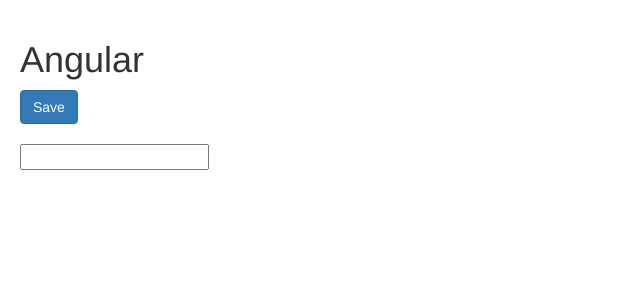
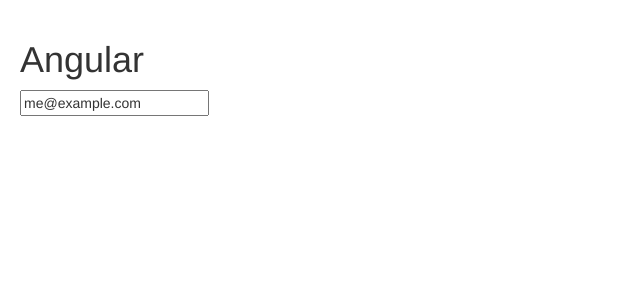
Before and after one commit to programmerbrown/tutorial_udemy-angularmasterclass, an Angular app in the folder hello-world/: page / in a window 1280 px wide. Shown: the top 300 px of the page, without its empty margins (0-640 px from the left). Built offline with nearby package versions, Linux system fonts and the light colour scheme.

Commit message:
Completed lesson 46

```diff
--- a/hello-world/src/app/app.module.ts
+++ b/hello-world/src/app/app.module.ts
@@ -1,6 +1,7 @@
 import { CoursesService } from './courses.service';
 import { CoursesComponent } from './courses.component';
 import { BrowserModule } from '@angular/platform-browser';
+import { FormsModule } from '@angular/forms';
 import { NgModule } from '@angular/core';
 
 import { AppComponent } from './app.component';
@@ -11,7 +12,8 @@
     CoursesComponent
   ],
   imports: [
-    BrowserModule
+    BrowserModule,
+    FormsModule
   ],
   providers: [
     CoursesService
--- a/hello-world/src/app/courses.component.ts
+++ b/hello-world/src/app/courses.component.ts
@@ -4,32 +4,13 @@
 @Component({
     selector: 'courses',
     template: `
-    <div (click)="onDivClick()">
-        <button class="btn btn-primary" [class.active]="isActive" (click)="onSave($event)">Save</button>
-    </div>
-    <br/>
-    <input #email (keyup.enter)="onKeyUp(email.value)" />
+    <input [(ngModel)]="email" (keyup.enter)="onKeyUp()" />
     `
 })
 export class CoursesComponent {
-    title = "List of courses";
-    courses;
-    isActive = false;
+    email = "me@example.com";
 
-    onKeyUp(email) {
-        console.log(email);
-    }
-
-    onDivClick() {
-        console.log("Div was clicked");
-    }
-
-    onSave($event) {
-        $event.stopPropagation();
-        console.log("Button was clicked", $event);
-    }
-
-    constructor(service: CoursesService) {
-        this.courses = service.getCourses();
+    onKeyUp() {
+        console.log(this.email);
     }
 }
```
